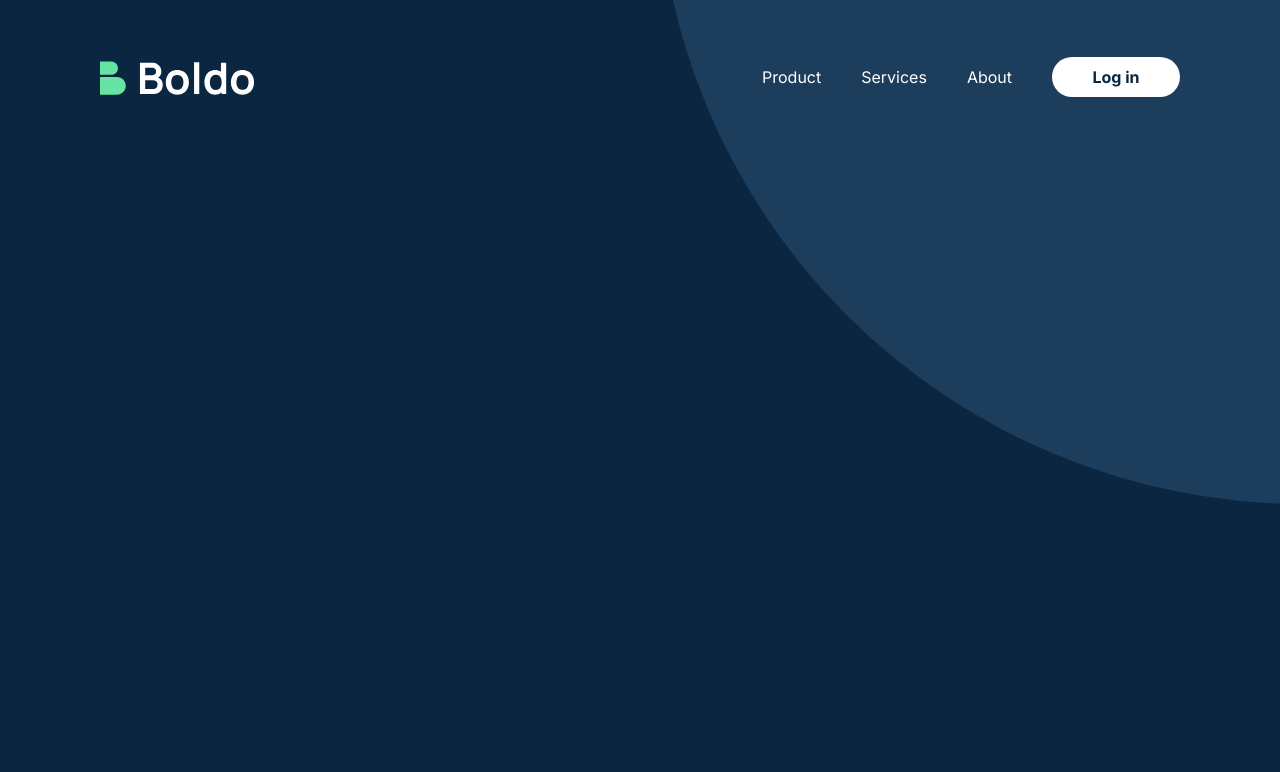
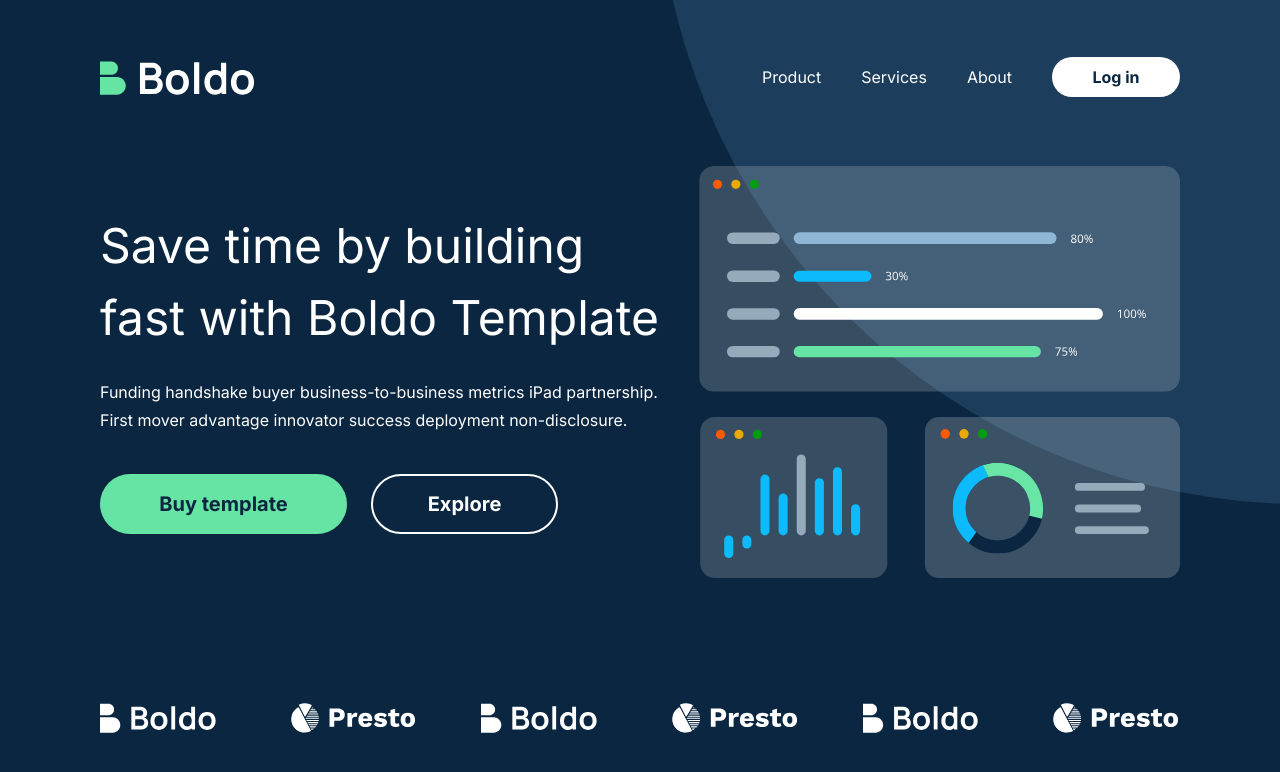
Before and after one commit to layrayson/tonic-fe-design-test, a Next.js app: page / in a window 1280 px wide. Shown: the top 772 px of the page. Built offline with nearby package versions, Linux system fonts and the light colour scheme.

Commit message:
FEAT: hero-section complete

```diff
--- a/src/components/home/HeroSection.tsx
+++ b/src/components/home/HeroSection.tsx
@@ -1,10 +1,92 @@
+import Image from "next/image";
+import Button from "../custom/Button";
 import NavBar from "../shared/NavBar";
 
 const HeroSection = () => {
   return (
-    <section className="h-screen bg-dark-blue bg-hero-arc bg-no-repeat bg-right-top px-100px pt-14">
+    <section className="h-screen bg-dark-blue bg-hero-arc bg-no-repeat bg-right-top px-100px pt-14 pb-16 flex flex-col justify-between">
       <NavBar />
-      <div className="flex"></div>
+      <div className="flex items-center justify-between mb-14">
+        <div className="flex-none gap-x-10">
+          <h1 className="text-5xl leading-72 text-white mb-6">
+            Save time by building <br /> fast with Boldo Template{" "}
+          </h1>
+          <p className="text-base text-white leading-7 mb-10">
+            Funding handshake buyer business-to-business metrics iPad
+            partnership. <br /> First mover advantage innovator success
+            deployment non-disclosure.
+          </p>
+          <div className="flex gap-x-6">
+            <Button className="h-60px w-247px text-dark-blue text-xl bg-green font-bold rounded-full">
+              Buy template
+            </Button>
+            <Button className="h-60px w-187px text-white text-xl bg-dark-blue border-2 border-white font-bold rounded-full">
+              Explore
+            </Button>
+          </div>
+        </div>
+
+        <div className="ml-10">
+          <Image
+            src="/assets/images/hero_graphics.svg"
+            className="w-full"
+            width={493}
+            height={253}
+            alt="hero_graph_one"
+          />
+        </div>
+      </div>
+
+      <div className="grid grid-cols-6 gap-x-16">
+        <div className="w-full">
+          <Image
+            src={"/assets/images/boldo_logo_white.svg"}
+            alt="logo"
+            width={162}
+            height={42}
+          />
+        </div>
+        <div className="w-full">
+          <Image
+            src={"/assets/images/presto_logo_white.svg"}
+            alt="logo"
+            width={162}
+            height={42}
+          />
+        </div>{" "}
+        <div className="w-full">
+          <Image
+            src={"/assets/images/boldo_logo_white.svg"}
+            alt="logo"
+            width={162}
+            height={42}
+          />
+        </div>{" "}
+        <div className="w-full">
+          <Image
+            src={"/assets/images/presto_logo_white.svg"}
+            alt="logo"
+            width={162}
+            height={42}
+          />
+        </div>{" "}
+        <div className="w-full">
+          <Image
+            src={"/assets/images/boldo_logo_white.svg"}
+            alt="logo"
+            width={162}
+            height={42}
+          />
+        </div>{" "}
+        <div className="w-full">
+          <Image
+            src={"/assets/images/presto_logo_white.svg"}
+            alt="logo"
+            width={162}
+            height={42}
+          />
+        </div>
+      </div>
     </section>
   );
 };
--- a/tailwind.config.ts
+++ b/tailwind.config.ts
@@ -19,8 +19,14 @@ const config: Config = {
     extend: {
       spacing: {
         "50px": "50px",
+        "60px": "60px",
         "100px": "100px",
+        "187px": "187px",
         "201px": "201px",
+        "247px": "247px",
+      },
+      lineHeight: {
+        72: "72px",
       },
       backgroundImage: {
         "hero-arc": "url('/assets/images/hero_bg_arc.svg')",
```
Also changed, not shown: public/assets/images/hero_graphics.svg (added).
